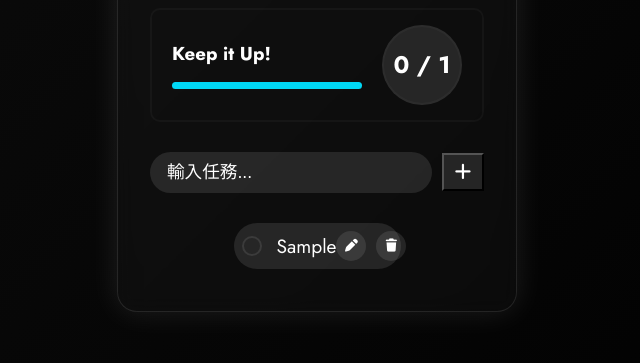
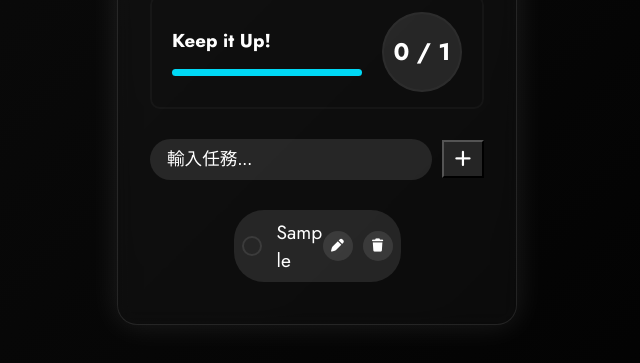
Before and after one commit to iiijen/Todo-List, a plain HTML site: page index.html in a window 1280 px wide. Both pictures are taken after typing "Sample" into the empty fields and a click on the button 786 px from the left and 495 px from the top of the page. Shown: the part 295-658 px from the top of the page, without its empty margins (323-963 px from the left). Drawn offline with nearby package versions, Linux system fonts and the light colour scheme.

Commit message:
調整按鈕樣式

```diff
--- a/style.css
+++ b/style.css
@@ -195,11 +195,13 @@ body{
     flex: 1;
     margin-left: 15px;
     word-wrap: break-word;
+    min-width: 0;
 }
 
 .task-buttons{
     display: flex;
     gap: 10PX;
+    flex-shrink: 0;
     margin-right: auto;
 }
 
```
